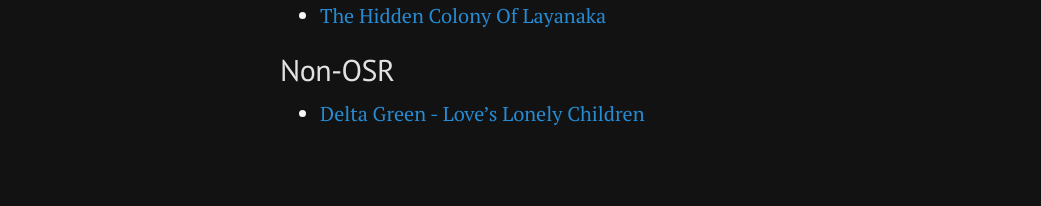
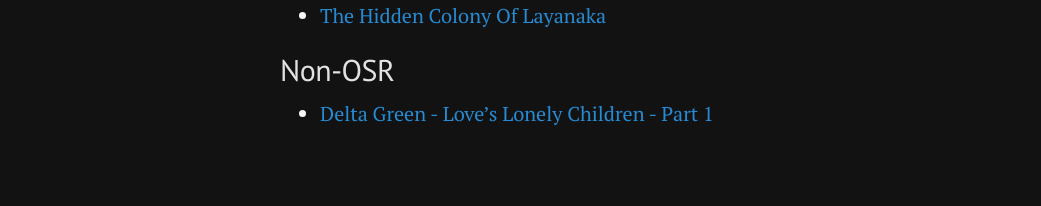
Before and after one commit to thevinter/thevinter.github.io, a Jekyll site: the page built from play-reports.md, in a window 1280 px wide. Shown: the part 973-1179 px from the top of the page, without its empty margins (0-1041 px from the left). Built offline with Jekyll 4.4.1, drawn with Linux system fonts in a browser that asks for light colours.

Commit message:
play reports

```diff
--- a/play-reports.md
+++ b/play-reports.md
@@ -29,4 +29,4 @@
 - [The Hidden Colony Of Layanaka](https://leveldrain.com/2021/02/26/the-caribbean-playtest/)
 
 ## Non-OSR
-- [Delta Green - Love's Lonely Children](https://leveldrain.com/2021/03/16/delta-green-report/)
+- [Delta Green - Love's Lonely Children - Part 1](https://leveldrain.com/2021/03/16/delta-green-report/)
```
